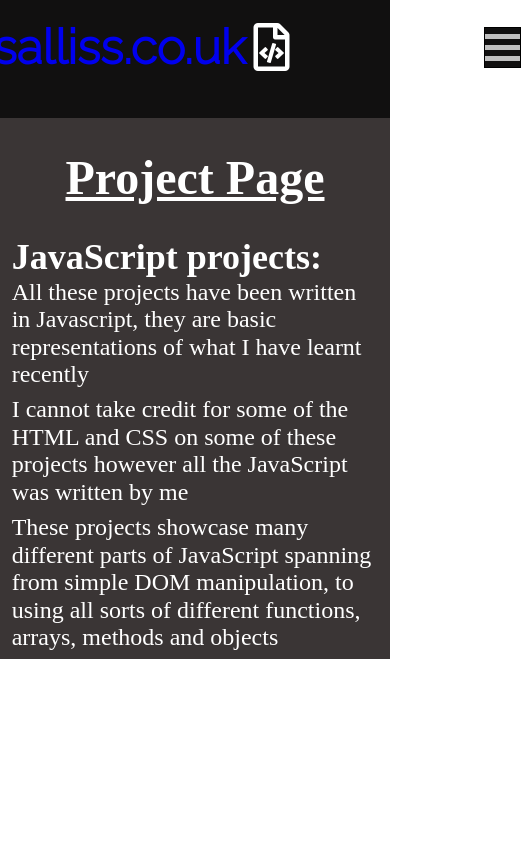
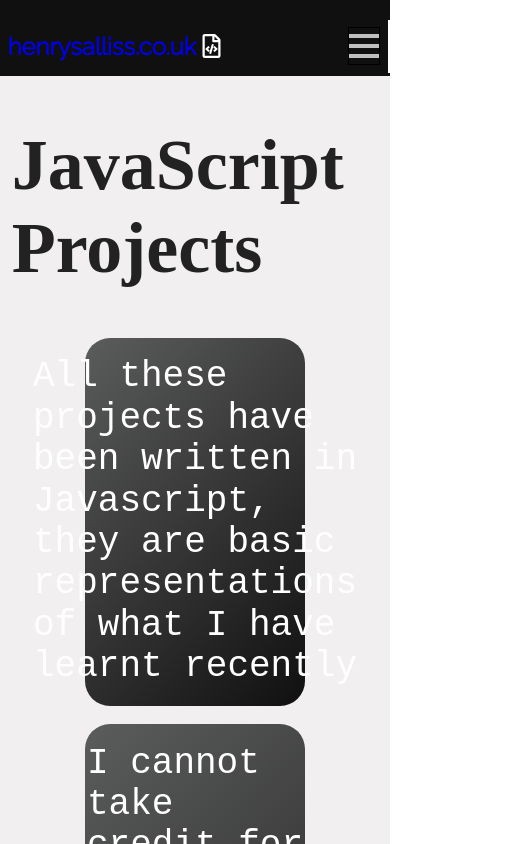
Before and after one commit to henry-salliss/new-portfolio, a plain HTML site: page projects.html in a window 390 px wide. Shown: the top 844 px of the page, 521 px wide, since content can reach past the window. Drawn offline with Linux system fonts and the light colour scheme.

Commit message:
fixed responsive issues on projects page for nav

```diff
--- a/css/main.css
+++ b/css/main.css
@@ -202,10 +202,17 @@ textarea {
   padding: 0;
   margin: 0;
 }
+p{
+  font-family: 'Courier New', Courier, monospace';
+}
+
+li{
+  font-family: 'Courier New', Courier, monospace;
+}
 
 html {
   font-size: 16px;
-  color: #fff;
+  /* color: #fff; */
 }
 
 body {
@@ -261,7 +268,7 @@ nav {
   /* top: 0;
     left: 0; */
   width: 100%;
-  height: 100%;
+  height: 100vh;
   z-index: 100;
   display: flex;
   justify-content: center;
@@ -273,6 +280,8 @@ nav {
 
 .landing-area {
   animation: slideTop ease-in-out 1s;
+  color: #fff;
+  height: 80vh;
   width: 90%;
   font-family: 'Raleway', sans-serif;
   background-color: rgb(73, 73, 71, 0.2);
@@ -306,7 +315,8 @@ nav {
   font-size: 1.5em;
   letter-spacing: 10px;
   margin-top: 20%;
-  padding: 10%;
+  margin-left: 33%;
+  padding: 5%;
   transition: ease-in-out 0.1s;
 }
 
@@ -333,7 +343,7 @@ nav {
   color: rgb(56, 55, 55);
   cursor: pointer;
   font-style: italic;
-  font-size: 2em;
+  font-size: 1.5em;
   list-style: none;
   margin-bottom: 20%;
   padding: 15%;
@@ -362,6 +372,7 @@ nav {
 
 #x-button {
   animation: slideRight 1s ease-in-out;
+  color: #fff;
   background-color: rgba(192, 192, 192, 0.2);
   border: #c0c0c0 1px solid;
   font-size: 0.8em;
@@ -383,6 +394,8 @@ nav {
 
 /************************************ MAIN NAVIGATION STYLES  *************************************/
 
+
+
 .nav-container {
   background-color: rgb(17, 16, 16);
   font-family: 'Raleway', sans-serif;
@@ -393,16 +406,14 @@ nav {
 .logo {
   border-right: solid #fff 2px;
   display: flex;
-  font-size: 2em;
-  justify-content: center;
+  font-size: 1em;
+  justify-content: space-between;
   align-items: center;
   margin: 0;
-  width: 100%;
+  padding: 2%;
 }
 
-i {
-  padding-left: 2%;
-}
+
 
 .header-divider {
   opacity: 0;
@@ -410,13 +421,12 @@ i {
   height: 1px;
   border: 1px solid #f2e3da;
   background-color: #f2e3da;
-  margin-top: 20px;
-  margin-bottom: 20px;
   transition: opacity 600ms;
 }
 
 .main-nav {
   align-items: center;
+  color: #fff;
   opacity: 0;
   flex-direction: row;
   justify-content: center;
@@ -431,13 +441,16 @@ i {
 
 #show-nav {
   background-color: rgb(17, 16, 16);
-  margin-left: 50%;
+}
+
+#show-nav:visited:active{
+  border: none;
 }
 .bar1,
 .bar2,
 .bar3 {
-  width: 35px;
-  height: 5px;
+  width: 30px;
+  height: 4px;
   background-color: #c0c0c0;
   margin: 6px 0;
   transition: 0.4s;
@@ -459,11 +472,11 @@ i {
 
 .test-show {
   display: flex;
-  /* animation: heightFade ease-in-out 0.6s; */
+  font-size: 0.8em;
   opacity: 1;
   visibility: visible;
   background-color: black;
-  height: 100px;
+  height: 10%;
 }
 
 .show-divider {
@@ -473,10 +486,8 @@ i {
 .main-nav ul {
   align-items: center;
   display: flex;
-  font-size: 1em;
   justify-content: space-around;
   list-style: none;
-  padding: 3%;
   text-transform: capitalize;
   width: 100%;
 }
@@ -502,7 +513,7 @@ i {
 
 .container {
   display: flex;
-  background-color: #3a3535;
+  background-color: #f1efef;
   flex-direction: column;
   padding-left: 3%;
   padding-right: 3%;
@@ -513,20 +524,57 @@ i {
   justify-content: center;
   font-family: 'Raleway' sans-serif;
   text-transform: capitalize;
-  text-decoration: underline;
+  font-size: 3em;
+
 }
+
+/******************** Description styles *************************/
 
 .description {
   display: flex;
   justify-content: flex-start;
   flex-direction: column;
-
+  color: #fff;
+  font-size: 1.5em;
   /* text-align: left; */
 }
 
-.description li {
-  padding-bottom: 2%;
+.desc-body {
+  display: flex;
+  flex-direction: column;
+  justify-content: center;
+  align-items: center;
 }
+
+.points {
+  align-items: center;
+  background: linear-gradient(-45deg, #111010, #5b5c5c);
+  border-radius: 25px;
+  display: flex;
+  list-style-type: none;
+  justify-content: center;
+  margin-bottom: 5%;
+  padding: 5%;
+  transition: 3s;
+  width: 50%;
+}
+
+.points:hover {
+  /* background: linear-gradient(-45deg, #d3d4d4, #515557, #918a8d, #1a1818); */
+  box-shadow: 0px 20px #222;
+  transition: 2s;
+}
+
+#js-logo{
+  display: flex;
+  justify-content: center;
+  align-items: center;
+}
+
+#js-logo img{
+  height: 500px;
+}
+
 
 /*========================MEDIA QUERY FOR TABLETS AND IPADS=============================================*/
 
@@ -565,10 +613,18 @@ i {
     padding: 1%;
     transition: ease-in-out 0.2s;
   }
+
+
 }
+
+/**************** styles for desc on projects   *********************/
+
 
 /*========================DESKTOP AND LAPTOP MEDIA QUERY===================================*/
 @media only screen and (min-width: 1200px) {
+
+
+
   /* LANDING PAGE DESKTOP STYLES */
   .landing-area {
     padding: 1%;
@@ -576,6 +632,7 @@ i {
   }
   #explore {
     font-size: 1em;
+
   }
 
   /* NAV STYLES FOR DESKTOP */
@@ -620,7 +677,7 @@ i {
     display: none;
   }
 
-  .main-nav {
+  /* .main-nav {
     align-items: center;
     display: flex;
     flex-direction: row;
@@ -651,9 +708,9 @@ i {
   .main-nav a {
     padding: 2%;
     transition: ease-in-out 0.2s;
-  }
+  } */
 
-  .main-nav a:hover {
+   .main-nav a:hover {
     /* background-color: #c0c0c0; */
     box-shadow: 0px 1px #c0c0c0;
     cursor: pointer;
--- a/projects.html
+++ b/projects.html
@@ -1,6 +1,7 @@
 <html>
   <head>
     <title>Portfolio Homepage</title>
+    <meta name="viewport" content="width=device-width, initial-scale=1" />
     <link rel="stylesheet" href="css/main.css" />
     <link rel="stylesheet" href="css/normalize.css" />
     <link rel="preconnect" href="https://fonts.gstatic.com" />
@@ -19,8 +20,9 @@
     <header>
       <div class="nav-container">
         <h1 class="logo">
-          <a href="/index.html">henrysalliss.co.uk</a
-          ><i class="far fa-file-code"></i
+          <a href="/index.html"
+            >henrysalliss.co.uk
+            <i style="color: #fff" class="far fa-file-code"></i></a
           ><button id="show-nav" onclick="myFunction(this)">
             <div class="bar1"></div>
             <div class="bar2"></div>
@@ -40,24 +42,27 @@
     <main>
       <section class="projects">
         <div class="container">
-          <h1 class="main-header">project page</h1>
+          <h1 class="main-header">JavaScript Projects</h1>
           <div class="description">
-            <h2>JavaScript projects:</h2>
             <ul class="desc-body">
-              <li>
+              <li class="points">
                 All these projects have been written in Javascript, they are
                 basic representations of what I have learnt recently
               </li>
-              <li>
+              <li class="points">
                 I cannot take credit for some of the HTML and CSS on some of
                 these projects however all the JavaScript was written by me
               </li>
-              <li>
+              <li class="points">
                 These projects showcase many different parts of JavaScript
                 spanning from simple DOM manipulation, to using all sorts of
                 different functions, arrays, methods and objects
               </li>
+              <li class="points">Click on the image below to see my work</li>
             </ul>
+          </div>
+          <div id="js-logo">
+            <img src="img/js-logo.png" alt="JavaScript logo" />
           </div>
         </div>
       </section>
```
Also changed, not shown: index.html (+1 -1 lines).
